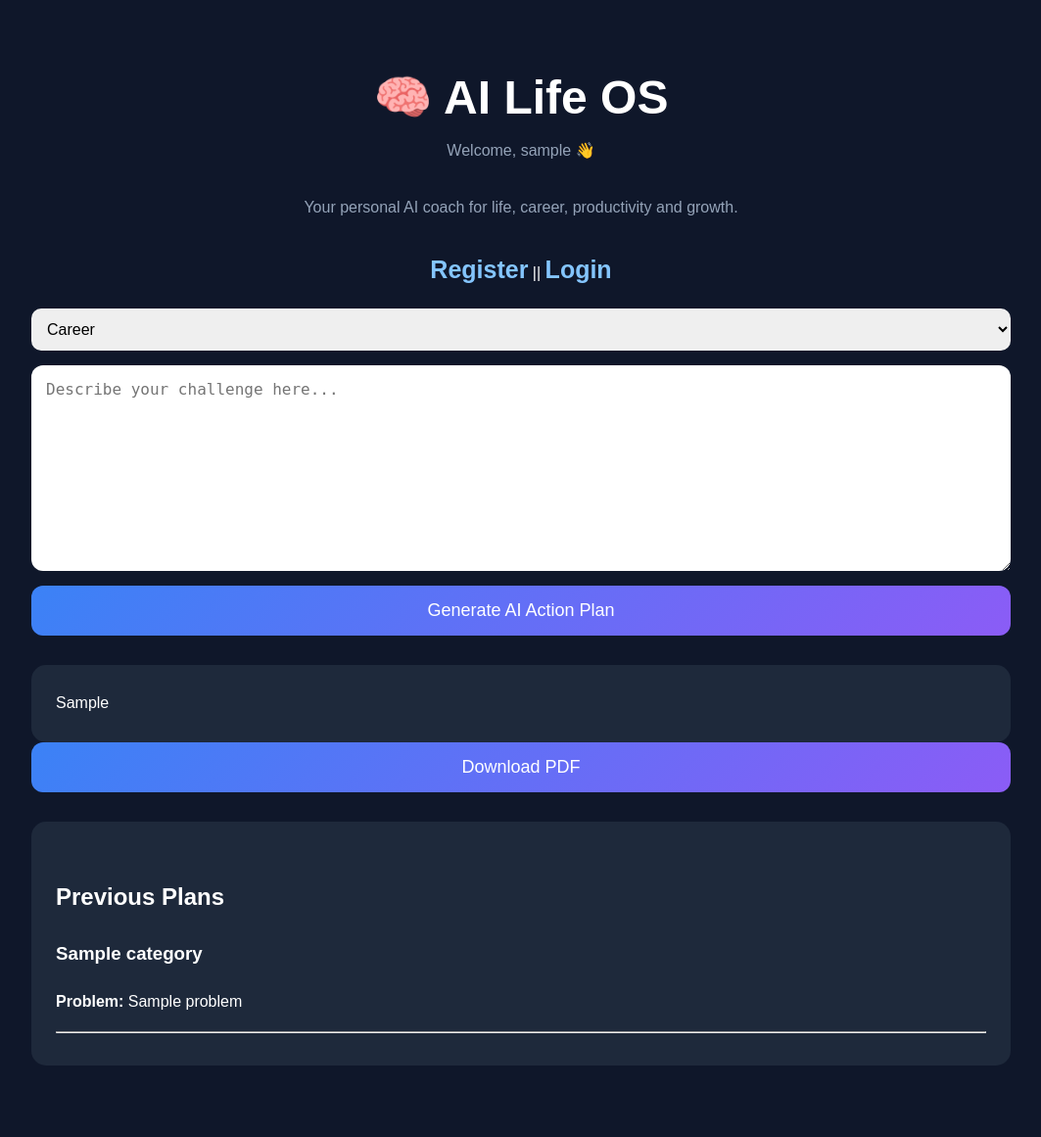
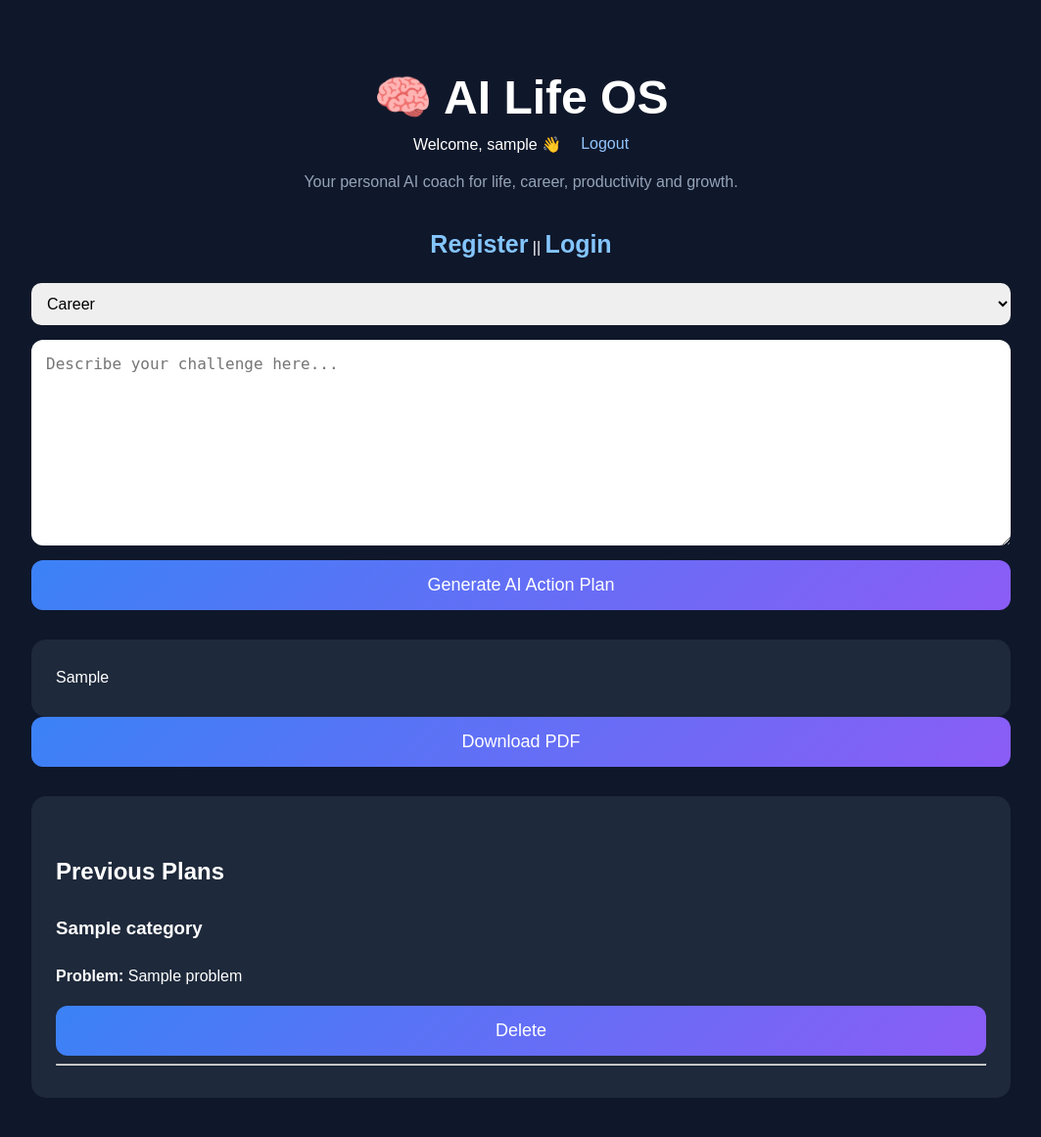
Before and after one commit to Sangima-Chowdhury/ai-life-os, a Flask app: template templates/index.html in a window 1280 px wide. Shown: the whole page at 98% size, without its empty margins (108-1171 px from the left). Before the commit the page ends 1088 px from the top, so only its background shows below. Run offline with Flask 3, Linux system fonts and the light colour scheme; the template is opened without the code that fills it: most values are stand-ins (such as "Sample title", 1, 10 or a date in 2020).

Commit message:
Add user plan deletation

```diff
--- a/app.py
+++ b/app.py
@@ -26,10 +26,12 @@ def load_plans():
         return []
 
 
-def save_plan(category, problem, plan):
+def save_plan(username, category, problem, plan):
     plans = load_plans()
 
     new_plan = {
+        "id": len(plans) + 1,
+        "username": username,
         "category": category,
         "problem": problem,
         "plan": plan
@@ -94,9 +96,13 @@ def home():
         )
 
         ai_response = markdown.markdown(message.content[0].text)
-        save_plan(category, user_problem, ai_response)
+        save_plan(session.get("username"), category, user_problem, ai_response)
 
-    saved_plans = load_plans()
+    all_plans = load_plans()
+    username = session.get("username")
+
+    saved_plans = [plan for plan in all_plans if plan.get(
+        "username") == username]
 
     return render_template(
         "index.html",
@@ -179,5 +185,25 @@ def login():
     return render_template("login.html")
 
 
+@app.route("/logout")
+def logout():
+    session.clear()
+    return redirect(url_for("home"))
+
+
+@app.route("/delete-plan/<int:plan_id>", methods=["POST"])
+def delete_plan(plan_id):
+    plans = load_plans()
+    username = session.get("username")
+
+    updated_plans = [plan for plan in plans
+                     if not (plan.get("id") == plan_id and plan.get("username") == username)]
+
+    with open("plans.json", "w") as file:
+        json.dump(updated_plans, file, indent=4)
+
+        return redirect(url_for("home"))
+
+
 if __name__ == "__main__":
     app.run(debug=True, port=5004)
--- a/templates/index.html
+++ b/templates/index.html
@@ -41,6 +41,16 @@
             text-decoration: none;
             font-weight: bold;
             font-size: 25px;
+        }
+        .user-bar {
+            display: flex;
+            justify-content: center;
+            gap: 20px;
+            margin-bottom: 20px;
+        }
+        .user-bar a {
+            color: #93c5fd;
+            text-decoration: none;
         }
 select {
     padding: 12px;
@@ -107,7 +117,10 @@ select {
     <h1>🧠 AI Life OS</h1>
 
     {% if username %}
-    <p class="subtitle">Welcome, {{ username }} 👋</p>
+    <div class="user-bar">
+        <span>Welcome, {{ username }} 👋</span>
+    <a href="/logout">Logout</a>
+    </div>
 {% endif %}
 
 
@@ -175,6 +188,9 @@ select {
     {% for plan in saved_plans[-5:] %}
         <h3>{{ plan.category }}</h3>
         <p><strong>Problem:</strong> {{ plan.problem }}</p>
+        <form action="/delete-plan/{{ plan.id }}" method="POST">
+            <button type="submit">Delete</button>
+        </form>
         <hr>
     {% endfor %}
 </div>
```
Also changed, not shown: plans.json (+20 -0 lines).
